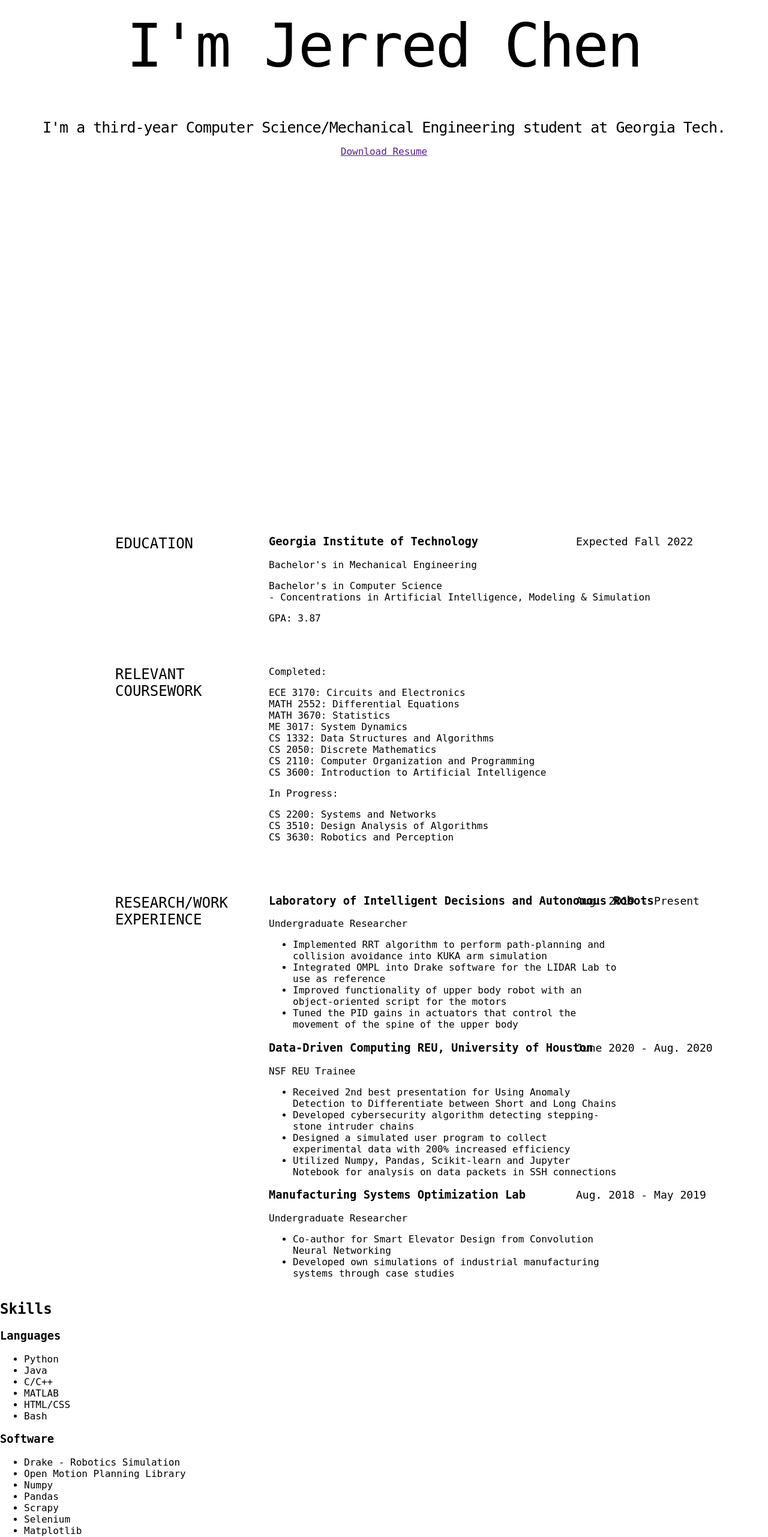
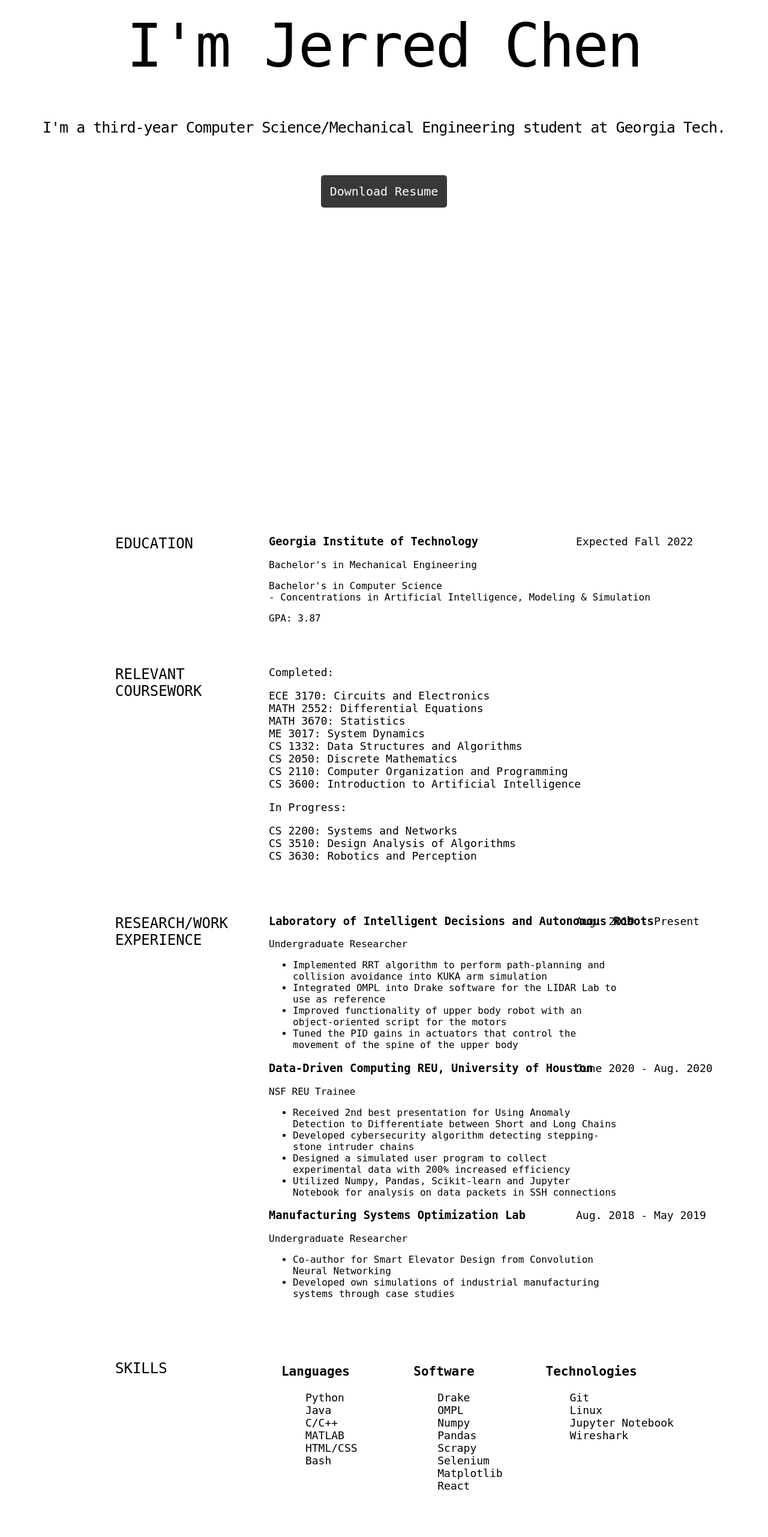
Before and after one commit to jerredchen/Personal-Website, a React (Create React App) app: page / in a window 1280 px wide. Shown: the part 234-2796 px from the top of the page at 60% size. Built offline with nearby package versions, Linux system fonts and the light colour scheme.

Commit message:
corrected padding for skills

```diff
--- a/src/Components/Header.js
+++ b/src/Components/Header.js
@@ -5,15 +5,14 @@ function Header() {
         <nav id="nav-links">
 
            <ul id="nav" className="nav">
-                <li><a className="fadeIn" href="#projects">Projects</a></li>
-                <li><a className="fadeIn" href="#skills">Skills</a></li>
-                <li><a className="fadeIn" href="#experience">Experience</a></li>
-                <li><a className="fadeIn" href="#education">Education</a></li>
+                <li><a className="scroll" href="#projects">Projects</a></li>
+                <li><a className="scroll" href="#skills">Skills</a></li>
+                <li><a className="scroll" href="#experience">Experience</a></li>
+                <li><a className="scroll" href="#education">Education</a></li>
            </ul>
 
         </nav>
 
-        {/* <hr/> */}
 
         <div className="row banner">
            <div className="banner-text">
--- a/src/Components/Projects.js
+++ b/src/Components/Projects.js
@@ -3,10 +3,11 @@ function Projects() {
         <section id="projects">
 
         <div className="row">
+            <div className="projects-title">
+                <h1><span>Projects</span></h1>
+            </div>
 
            <div className="twelve columns collapsed">
-
-              <h1>Projects</h1>
 
               <div id="portfolio-wrapper" className="bgrid-quarters s-bgrid-thirds cf">
 
--- a/src/Components/Skills.js
+++ b/src/Components/Skills.js
@@ -2,13 +2,13 @@ function Skills() {
     return (
         <section id="skills">
         <div className="row skills">
-            <div className="three columns header-col">
+            <div className="skills-title">
                 <h1><span>Skills</span></h1>
             </div>
 
-            <div className="nine columns main-col">
-                <div className="row item">
-                    <div className="languages">
+            <div className="outer skills container">
+                <div className="skills-container">
+                    <div id="skill-child" className="languages">
                         <h3>Languages</h3>
                         <ul>
                             <li>Python</li>
@@ -19,11 +19,11 @@ function Skills() {
                             <li>Bash</li>
                         </ul>
                     </div>
-                    <div className="software">
+                    <div id="skill-child" className="software">
                         <h3>Software</h3>
                         <ul>
-                            <li>Drake - Robotics Simulation</li>
-                            <li>Open Motion Planning Library</li>
+                            <li>Drake</li>
+                            <li>OMPL</li>
                             <li>Numpy</li>
                             <li>Pandas</li>
                             <li>Scrapy</li>
@@ -32,7 +32,7 @@ function Skills() {
                             <li>React</li>
                         </ul>
                     </div>
-                    <div className="tech">
+                    <div id="skill-child" className="tech">
                         <h3>Technologies</h3>
                         <ul>
                             <li>Git</li>
--- a/src/styling.css
+++ b/src/styling.css
@@ -30,7 +30,7 @@ header .banner-text h1 {
 header .banner-text h3 {
     font: 25px/1.1em 'monospace';
     letter-spacing: -1px;
-    margin: auto;
+    margin-bottom: 80px;
 }
 
 ul#nav {
@@ -71,6 +71,20 @@ ul.social li a {
     text-align: center;
 }
 
+header .button {
+    /* margin-top: 50%; */
+    background: #383838;
+    padding: 15px;
+    color: #fff;
+    text-decoration: none;
+    border-radius: 5px;
+    font: 20px 'monospace';
+ }
+
+ header .button:hover {
+    background: #080808;
+ }
+
 /* ----------------------------------------*/
 /*                Education
 /* ----------------------------------------*/
@@ -93,10 +107,6 @@ section#education {
 .college-info {
     padding-left: 35%;
     margin-bottom: 50px;
-    /* width: 50%; */
-    /* float: left; */
-    /* font-weight: bold; */
-    /* padding-bottom: 10%; */
 }
 
 .college-info span {
@@ -117,6 +127,7 @@ section#education {
 #education .course-block {
     padding-left: 35%;
     /* float: left; */
+    font: 18px 'monospace';
     list-style-type: none;
 }
 
@@ -149,10 +160,65 @@ section#experience {
     left: 75%;
     font-weight: 500;
     font: 18px 'monospace';
-    /* padding-left: 32%; */
-    /* float: left; */
 }
 
 .experience-content ul {
     padding-right: 30%;
 }
+
+/* ----------------------------------------*/
+/*                  Skills
+/* ----------------------------------------*/
+
+#skills {
+    overflow: hidden;
+    padding-top: 50px;
+}
+
+#skills h1 span {
+    font-weight: 500;
+    text-transform: uppercase;
+    padding-left: 15%;
+    padding-top: 15px;
+    float: left;
+}
+
+.skills-container {
+    display: flex;
+}
+
+#skill-child {
+    flex: 1;
+    font: 18px 'monospace';
+}
+
+#skills ul {
+    list-style-type: none;
+}
+
+.languages {
+    padding-left: 19%;
+}
+
+.tech {
+    padding-right: 15%;
+}
+
+/* ----------------------------------------*/
+/*                 Projects
+/* ----------------------------------------*/
+
+#projects {
+    overflow: hidden;
+    padding-top: 50px;
+}
+
+.projects-title h1 span {
+    text-transform: uppercase;
+    font-weight: 500;
+    margin: auto;
+    width: 100%;
+    text-align: center;
+    padding-left: 45%;
+    padding-bottom: 1000px;
+}
```
